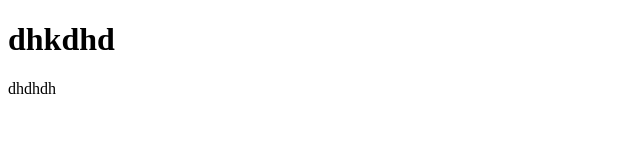
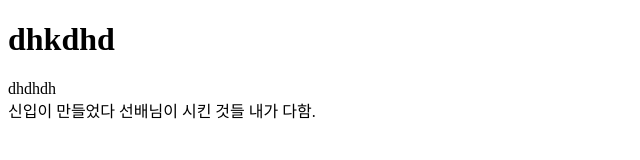
Before and after one commit to superyoonim/companyTest, a plain HTML site: page index.html in a window 1280 px wide. Shown: the whole page, without its empty margins (0-640 px from the left). Drawn offline with Linux system fonts and the light colour scheme.

Commit message:
freshman first commit

```diff
--- a/index.html
+++ b/index.html
@@ -10,5 +10,9 @@
   <body>
     <h1>dhkdhd</h1>
     <main>dhdhdh</main>
+
+    <div>신입이 만들었다
+      선배님이 시킨 것들 내가 다함.
+    </div>
   </body>
 </html>
```
